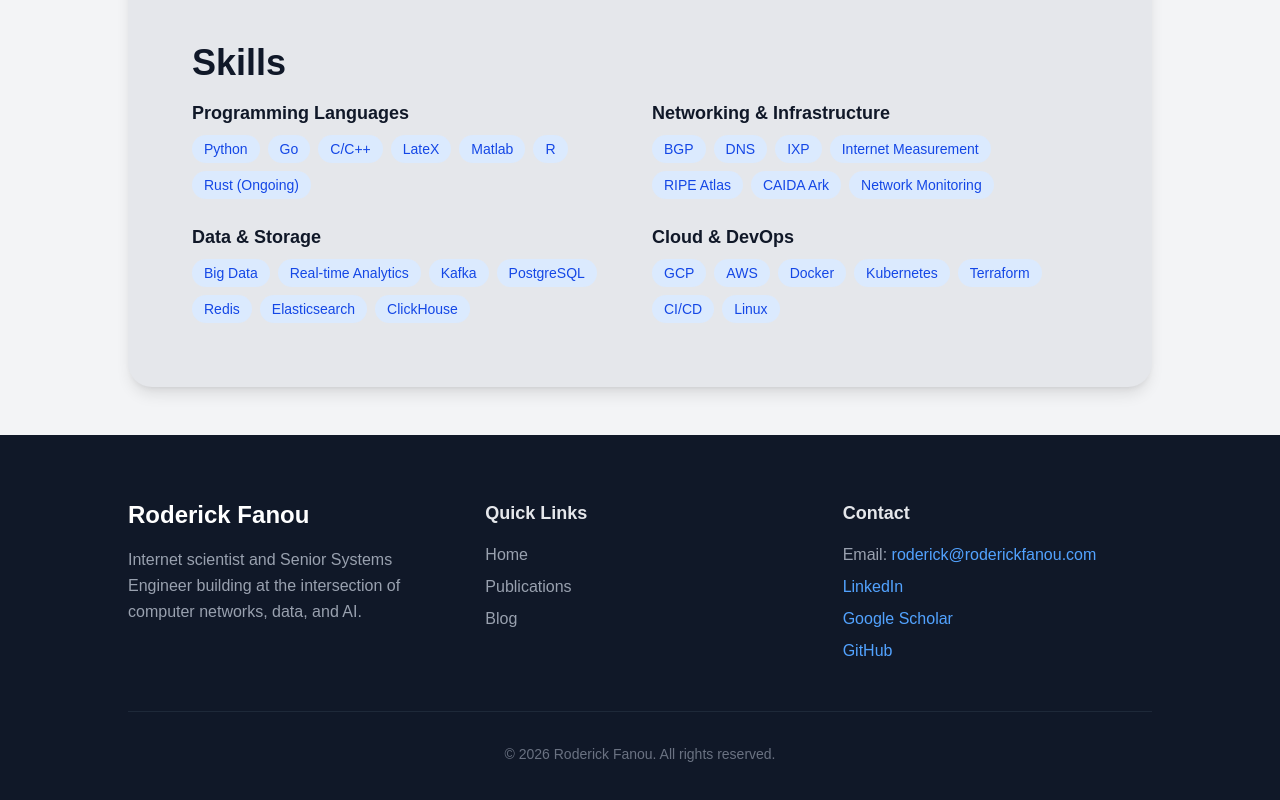
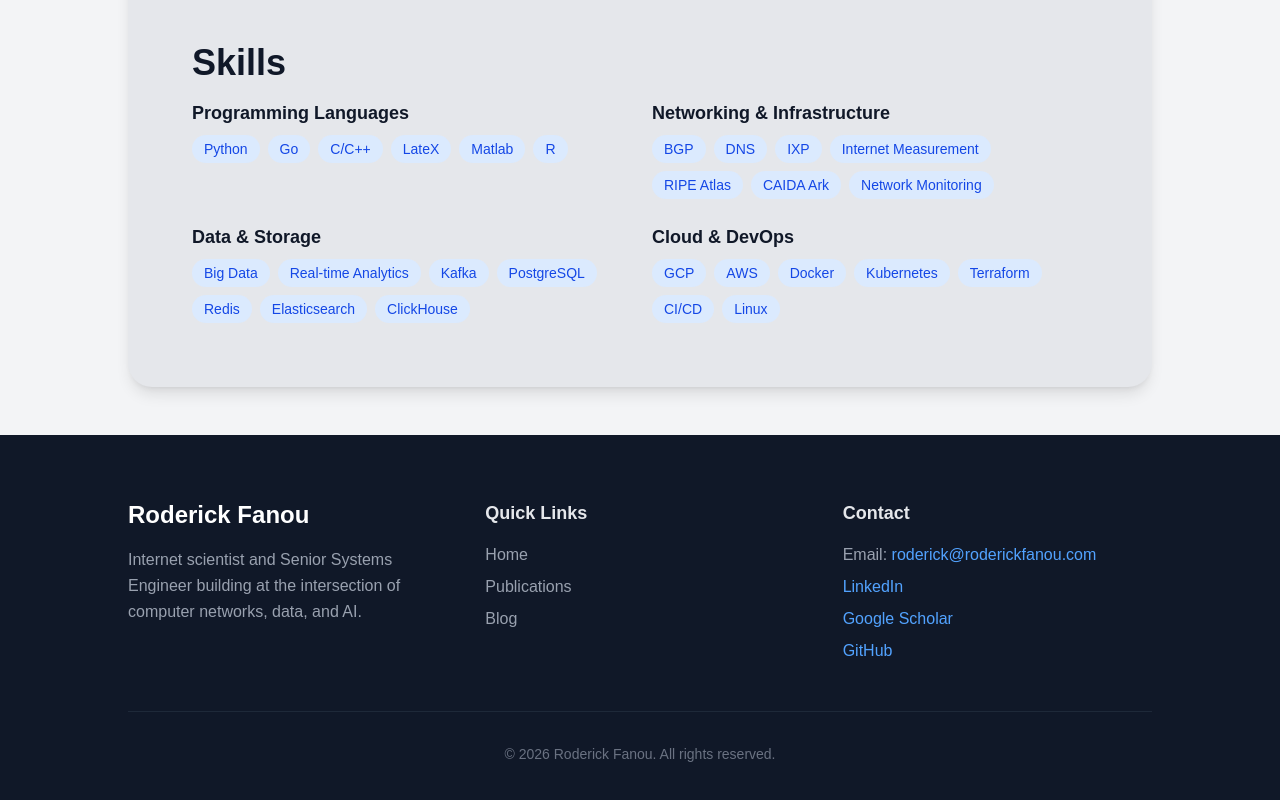
Before and after one commit to rodricfanou/rodricfanou.github.io, a Next.js app: page / in a window 1280 px wide. Shown: the part 1466-2266 px from the top of the page. Built offline with nearby package versions, Linux system fonts and the light colour scheme.

Commit message:
Remove Rust from skills

```diff
--- a/src/app/page.tsx
+++ b/src/app/page.tsx
@@ -120,7 +120,7 @@
               <div>
                 <h3 className="text-lg font-semibold text-gray-900 mb-2">Programming Languages</h3>
                 <div className="flex flex-wrap gap-2">
-                  {["Python", "Go", "C/C++", "LateX", "Matlab", "R", "Rust (Ongoing)"].map((skill) => (
+                  {["Python", "Go", "C/C++", "LateX", "Matlab", "R"].map((skill) => (
                     <span key={skill} className="px-3 py-1 bg-blue-100 text-blue-700 rounded-full text-sm font-medium">
                       {skill}
                     </span>
```
